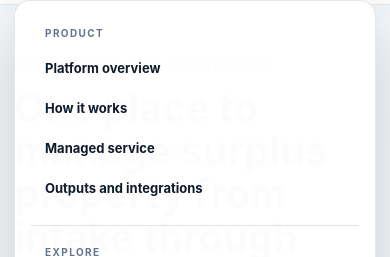
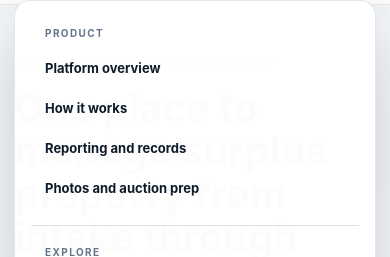
Before and after one commit to brianensey/auctrail-website, a Next.js app: page / in a window 390 px wide. Both pictures are taken after a click on the heading "Menu". Shown: the part 70-327 px from the top of the page. Built offline with nearby package versions, Linux system fonts and the light colour scheme.

Commit message:
Align product navigation with real screenshot sections

```diff
--- a/app/marketing-header.tsx
+++ b/app/marketing-header.tsx
@@ -2,7 +2,7 @@
 
 import Link from "next/link";
 import { usePathname } from "next/navigation";
-import { useRef } from "react";
+import { useRef, type SyntheticEvent } from "react";
 
 const previewBase = "/";
 
@@ -54,7 +54,7 @@ export default function MarketingHeader({ logoHref = "/" }: { logoHref?: string
     });
   }
 
-  function handleToggle(event: React.SyntheticEvent<HTMLDetailsElement>) {
+  function handleToggle(event: SyntheticEvent<HTMLDetailsElement>) {
     const details = event.currentTarget;
     if (details.open) closeAllMenus(details);
   }
@@ -82,8 +82,8 @@ export default function MarketingHeader({ logoHref = "/" }: { logoHref?: string
               <div className="nav-panel-links">
                 <NavCard href={`${previewBase}#platform`} number="01" title="Platform overview" description="The complete sale record and core capabilities." onNavigate={handleNavigate} />
                 <NavCard href={`${previewBase}#workflow`} number="02" title="Workflow" description="A clear path from receipt through closeout." onNavigate={handleNavigate} />
-                <NavCard href={`${previewBase}#operations`} number="03" title="Managed service" description="Hosting, onboarding, updates, and support." onNavigate={handleNavigate} />
-                <NavCard href={`${previewBase}#integrations`} number="04" title="Outputs and integrations" description="GovDeals-compatible files, QR workflows, and exports." onNavigate={handleNavigate} />
+                <NavCard href={`${previewBase}#operations`} number="03" title="Reporting and records" description="Operational reporting, exports, and completed history." onNavigate={handleNavigate} />
+                <NavCard href={`${previewBase}#integrations`} number="04" title="Photos and auction prep" description="Photo ordering, image ZIPs, documents, and sales outputs." onNavigate={handleNavigate} />
               </div>
             </div>
           </details>
@@ -111,7 +111,7 @@ export default function MarketingHeader({ logoHref = "/" }: { logoHref?: string
             <summary>Resources <ChevronIcon /></summary>
             <div className="desktop-nav-panel nav-panel-compact">
               <div className="nav-panel-resource-links">
-                <Link href="/faq" onClick={handleNavigate}><strong>Frequently asked questions</strong><small>Product, plans, records, exports, and support.</small></Link>
+                <Link href="/faq" onClick={handleNavigate}><strong>Frequently asked questions</strong><small>Product, development status, records, exports, and support.</small></Link>
                 <Link href="/organization-setup" onClick={handleNavigate}><strong>Organization setup</strong><small>Prepare users, teams, data, and workflows.</small></Link>
                 <Link href="/support" onClick={handleNavigate}><strong>Support center</strong><small>Client access, documentation, and help.</small></Link>
                 <Link href="/technical-support" onClick={handleNavigate}><strong>Technical support</strong><small>Application, access, labels, and export issues.</small></Link>
@@ -132,8 +132,8 @@ export default function MarketingHeader({ logoHref = "/" }: { logoHref?: string
               <strong>Product</strong>
               <Link href={`${previewBase}#platform`} onClick={handleNavigate}>Platform overview</Link>
               <Link href={`${previewBase}#workflow`} onClick={handleNavigate}>How it works</Link>
-              <Link href={`${previewBase}#operations`} onClick={handleNavigate}>Managed service</Link>
-              <Link href={`${previewBase}#integrations`} onClick={handleNavigate}>Outputs and integrations</Link>
+              <Link href={`${previewBase}#operations`} onClick={handleNavigate}>Reporting and records</Link>
+              <Link href={`${previewBase}#integrations`} onClick={handleNavigate}>Photos and auction prep</Link>
             </div>
             <div className="mobile-nav-section">
               <strong>Explore</strong>
```
